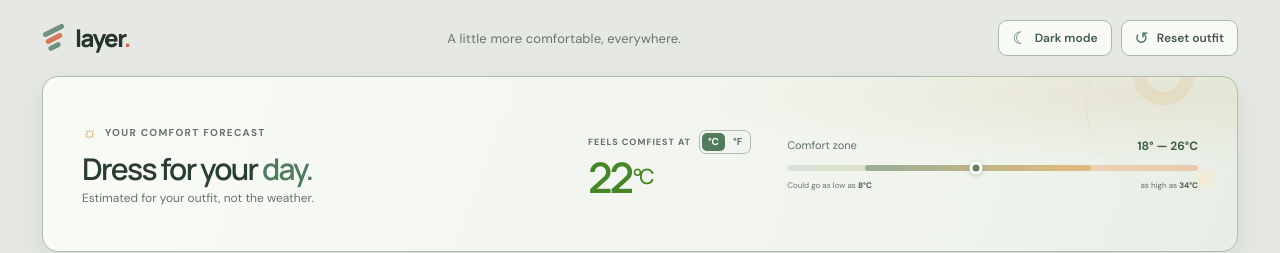
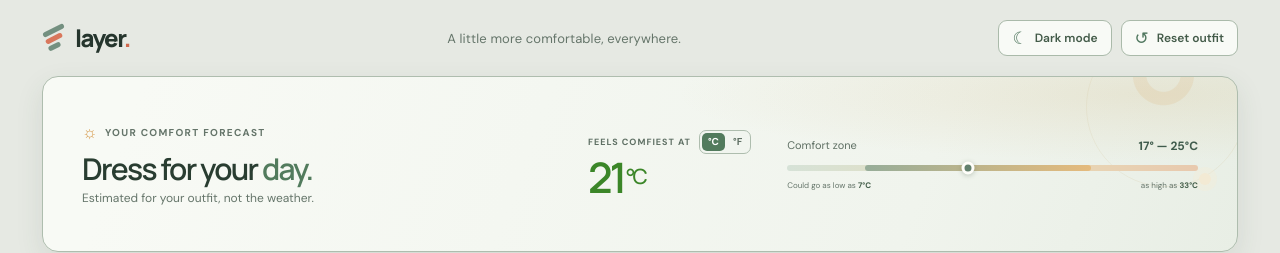
Before and after one commit to Vavuz/clothes-layers, a React (Vite) app: page / in a window 1280 px wide. Shown: the top 253 px of the page. Built offline with nearby package versions, Linux system fonts and the light colour scheme.

Commit message:
Fixed formula a bit

```diff
--- a/src/App.jsx
+++ b/src/App.jsx
@@ -124,8 +124,8 @@ const clothingSelectionLimits = {
   feet: 5,
 }
 
-const MAX_WARMTH_EFFECT = 22
-const WARMTH_DECAY = 0.132
+const MAX_WARMTH_EFFECT = 40
+const WARMTH_DECAY = 0.07
 
 function makeDefaultOutfit() {
   return {
```
